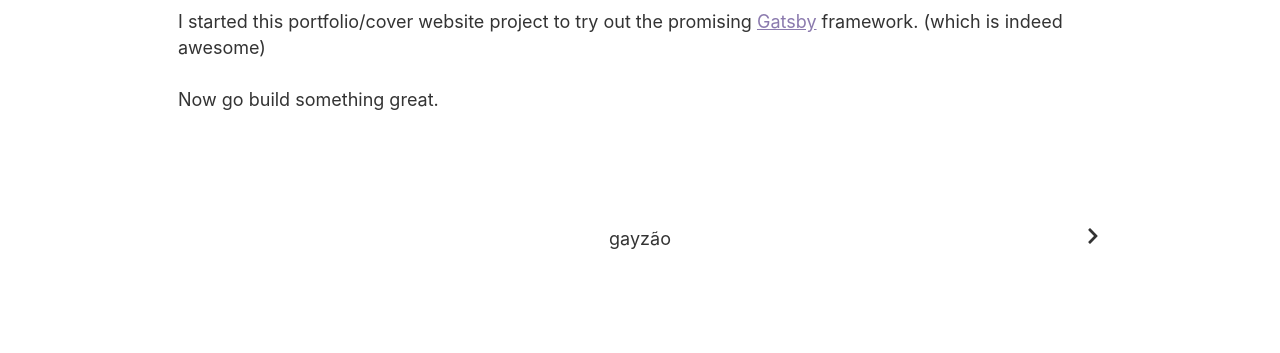
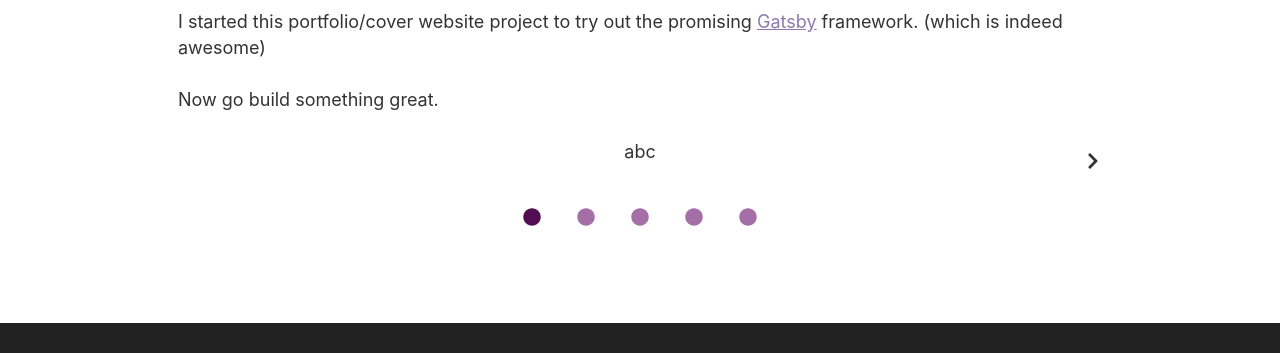
Before and after one commit to 1nfinity-5starZ/tommyPortfolio, a Gatsby site: page / in a window 1280 px wide. Shown: the part 542-895 px from the top of the page. Built offline with nearby package versions, Linux system fonts and the light colour scheme; Gatsby itself is replaced by a stand-in of ours.

Commit message:
improved carousel

```diff
--- a/src/components/carousel.js
+++ b/src/components/carousel.js
@@ -6,7 +6,6 @@
 
 const Wrapper = styled.div`
   width: 100%;
-  height: 200px;
   display: flex;
   align-items: center;
   overflow: hidden;
@@ -14,20 +13,23 @@
 
 const Container = styled.div`
   flex: 1;
-  height: 100%;
-  position: relative;
   overflow: hidden;
+  position: realtive;
+`;
+
+const Slider = styled.div`
+  width: ${({ length }) => length * 100}%;
+  transform: translateX(${({ offset, length }) => `-${offset/length * 100}%`});
+  transition: transform 0.3s ease-in;
+  display: flex;
 `;
 
 const Item = styled.span`
-  width: 100%;
+  width: ${({ length }) => 100 / length}%;
   height: 100%;
-  position: absolute;
-  left: ${({ offset }) => offset * 100}%;
   display: flex;
   justify-content: center;
   align-items: center;
-  transition: left 0.3s ease-in;
 `;
 
 const Selectors = styled.div`
@@ -76,7 +78,9 @@
           </NavArrow>
         }
         <Container>
-          {children.map((child, i) => <Item offset={i - activeIndex}>{child}</Item>)}
+          <Slider length={children.length} offset={activeIndex}>
+            {children.map((child, i) => <Item length={children.length}>{child}</Item>)}
+          </Slider>
         </Container>
         {children.length > 0 &&
           <NavArrow style={{ visibility: activeIndex < children.length - 1 ? 'visible' : 'hidden' }} onClick={() => setActiveIndex(i => i+1 )}>
--- a/src/pages/index.js
+++ b/src/pages/index.js
@@ -51,11 +51,11 @@
         <p>I started this portfolio/cover website project to try out the promising <a href='#'>Gatsby</a> framework. (which is indeed awesome)</p>
         <p>Now go build something great.</p>
         <Carousel>
-          <div>gayzão</div>
-          <div>bixona</div>
+          <div style={{ height: 50 }}>abc</div>
+          <div>123</div>
           <div>a</div>
-          <div>bibxona</div>
-          <div>aaa</div>
+          <div>lalal</div>
+          <div>xaxaxa</div>
         </Carousel>
         <div style={{ maxWidth: `300px`, marginBottom: `1.45rem` }}>
         </div>
```
